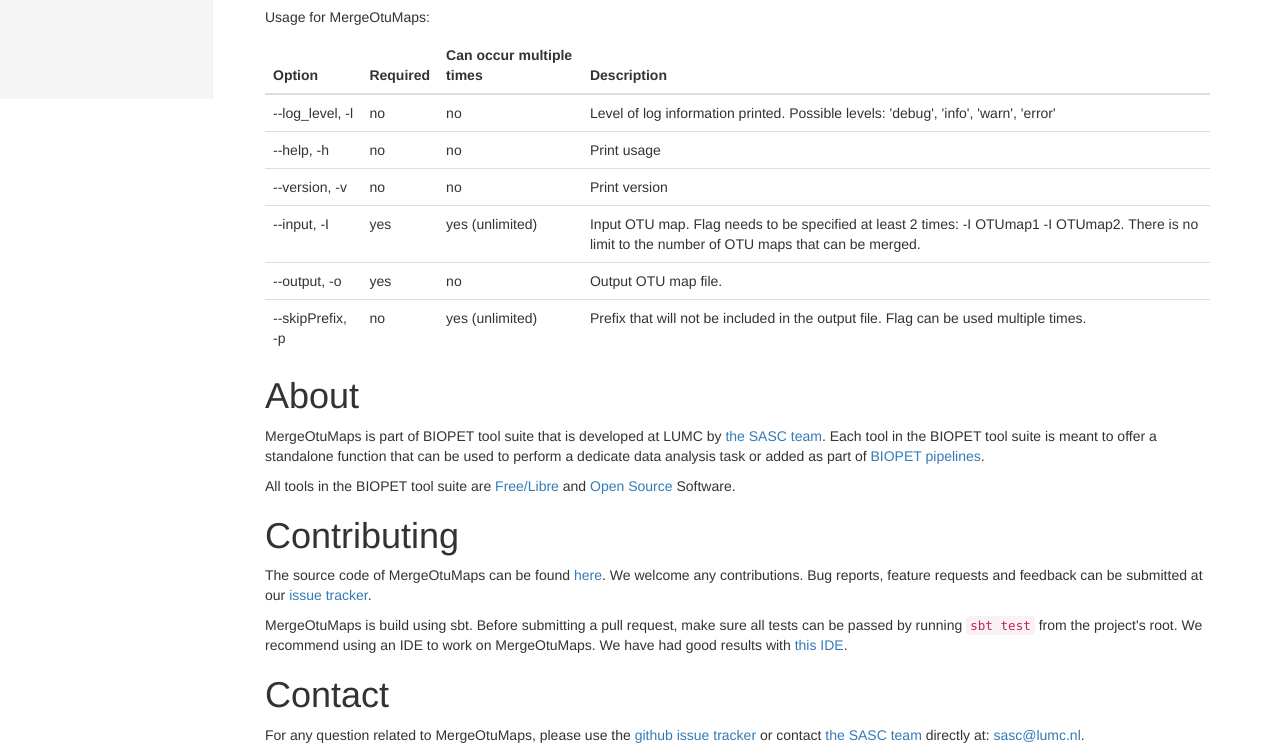
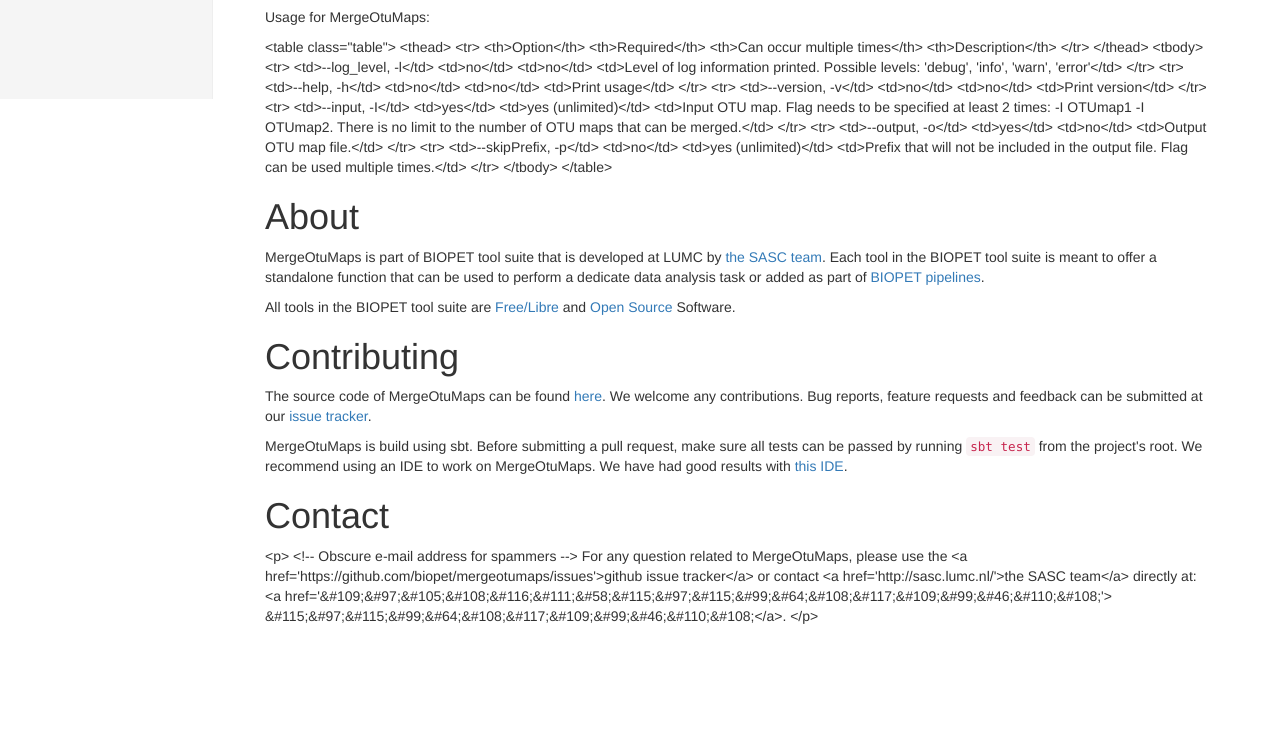
Before and after one commit to biopet/mergeotumaps, a plain HTML site: page develop/index.html in a window 1280 px wide. Shown: the part 701-1456 px from the top of the page. After the commit the page ends 1337 px from the top, so only its background shows below. Drawn offline with nearby package versions, Linux system fonts and the light colour scheme.

Commit message:
updated site

```diff
--- a/develop/index.html
+++ b/develop/index.html
@@ -109,55 +109,55 @@
 
         <h2 id="usage" class="section">Usage</h2>
         <p>Usage for MergeOtuMaps:</p>
-        <table class="table">
-          <thead>
-            <tr>
-              <th>Option</th>
-              <th>Required</th>
-              <th>Can occur multiple times</th>
-              <th>Description</th>
-            </tr>
-          </thead>
-          <tbody>
-            <tr>
-              <td>--log_level, -l</td>
-              <td>no</td>
-              <td>no</td>
-              <td>Level of log information printed. Possible levels: &#39;debug&#39;, &#39;info&#39;, &#39;warn&#39;, &#39;error&#39;</td>
-            </tr>
-            <tr>
-              <td>--help, -h</td>
-              <td>no</td>
-              <td>no</td>
-              <td>Print usage</td>
-            </tr>
-            <tr>
-              <td>--version, -v</td>
-              <td>no</td>
-              <td>no</td>
-              <td>Print version</td>
-            </tr>
-            <tr>
-              <td>--input, -I</td>
-              <td>yes</td>
-              <td>yes (unlimited)</td>
-              <td>Input OTU map. Flag needs to be specified at least 2 times: -I OTUmap1 -I OTUmap2.
-        There is no limit to the number of OTU maps that can be merged.</td>
-            </tr>
-            <tr>
-              <td>--output, -o</td>
-              <td>yes</td>
-              <td>no</td>
-              <td>Output OTU map file.</td>
-            </tr>
-            <tr>
-              <td>--skipPrefix, -p</td>
-              <td>no</td>
-              <td>yes (unlimited)</td>
-              <td>Prefix that will not be included in the output file. Flag can be used multiple times.</td>
-            </tr>
-          </tbody>
-        </table>
+        <p>&lt;table class=&quot;table&quot;&gt;
+          &lt;thead&gt;
+            &lt;tr&gt;
+              &lt;th&gt;Option&lt;/th&gt;
+              &lt;th&gt;Required&lt;/th&gt;
+              &lt;th&gt;Can occur multiple times&lt;/th&gt;
+              &lt;th&gt;Description&lt;/th&gt;
+            &lt;/tr&gt;
+          &lt;/thead&gt;
+          &lt;tbody&gt;
+            &lt;tr&gt;
+              &lt;td&gt;--log_level, -l&lt;/td&gt;
+              &lt;td&gt;no&lt;/td&gt;
+              &lt;td&gt;no&lt;/td&gt;
+              &lt;td&gt;Level of log information printed. Possible levels: &#39;debug&#39;, &#39;info&#39;, &#39;warn&#39;, &#39;error&#39;&lt;/td&gt;
+            &lt;/tr&gt;
+            &lt;tr&gt;
+              &lt;td&gt;--help, -h&lt;/td&gt;
+              &lt;td&gt;no&lt;/td&gt;
+              &lt;td&gt;no&lt;/td&gt;
+              &lt;td&gt;Print usage&lt;/td&gt;
+            &lt;/tr&gt;
+            &lt;tr&gt;
+              &lt;td&gt;--version, -v&lt;/td&gt;
+              &lt;td&gt;no&lt;/td&gt;
+              &lt;td&gt;no&lt;/td&gt;
+              &lt;td&gt;Print version&lt;/td&gt;
+            &lt;/tr&gt;
+            &lt;tr&gt;
+              &lt;td&gt;--input, -I&lt;/td&gt;
+              &lt;td&gt;yes&lt;/td&gt;
+              &lt;td&gt;yes (unlimited)&lt;/td&gt;
+              &lt;td&gt;Input OTU map. Flag needs to be specified at least 2 times: -I OTUmap1 -I OTUmap2.
+        There is no limit to the number of OTU maps that can be merged.&lt;/td&gt;
+            &lt;/tr&gt;
+            &lt;tr&gt;
+              &lt;td&gt;--output, -o&lt;/td&gt;
+              &lt;td&gt;yes&lt;/td&gt;
+              &lt;td&gt;no&lt;/td&gt;
+              &lt;td&gt;Output OTU map file.&lt;/td&gt;
+            &lt;/tr&gt;
+            &lt;tr&gt;
+              &lt;td&gt;--skipPrefix, -p&lt;/td&gt;
+              &lt;td&gt;no&lt;/td&gt;
+              &lt;td&gt;yes (unlimited)&lt;/td&gt;
+              &lt;td&gt;Prefix that will not be included in the output file. Flag can be used multiple times.&lt;/td&gt;
+            &lt;/tr&gt;
+          &lt;/tbody&gt;
+        &lt;/table&gt;</p>
 
         <h1 id="about" class="section">About</h1>
         <p>MergeOtuMaps is part of BIOPET tool suite that is developed at LUMC by <a href="http://sasc.lumc.nl/">the SASC team</a>.
@@ -175,14 +175,14 @@
         good results with <a href="https://www.jetbrains.com/idea/">this IDE</a>.</p>
 
         <h1 id="contact" class="section">Contact</h1>
-        <p>
-          <!-- Obscure e-mail address for spammers -->
+        <p>&lt;p&gt;
+          &lt;!-- Obscure e-mail address for spammers --&gt;
         For any question related to MergeOtuMaps, please use the
-        <a href='https://github.com/biopet/mergeotumaps/issues'>github issue tracker</a>
+        &lt;a href=&#39;https://github.com/biopet/mergeotumaps/issues&#39;&gt;github issue tracker&lt;/a&gt;
         or contact
-         <a href='http://sasc.lumc.nl/'>the SASC team</a> directly at: <a href='&#109;&#97;&#105;&#108;&#116;&#111;&#58;&#115;&#97;&#115;&#99;&#64;&#108;&#117;&#109;&#99;&#46;&#110;&#108;'>
-        &#115;&#97;&#115;&#99;&#64;&#108;&#117;&#109;&#99;&#46;&#110;&#108;</a>.
-        </p>
+         &lt;a href=&#39;http://sasc.lumc.nl/&#39;&gt;the SASC team&lt;/a&gt; directly at: &lt;a href=&#39;&amp;#109;&amp;#97;&amp;#105;&amp;#108;&amp;#116;&amp;#111;&amp;#58;&amp;#115;&amp;#97;&amp;#115;&amp;#99;&amp;#64;&amp;#108;&amp;#117;&amp;#109;&amp;#99;&amp;#46;&amp;#110;&amp;#108;&#39;&gt;
+        &amp;#115;&amp;#97;&amp;#115;&amp;#99;&amp;#64;&amp;#108;&amp;#117;&amp;#109;&amp;#99;&amp;#46;&amp;#110;&amp;#108;&lt;/a&gt;.
+        &lt;/p&gt;</p>
 
       </div>
     </div>
```
